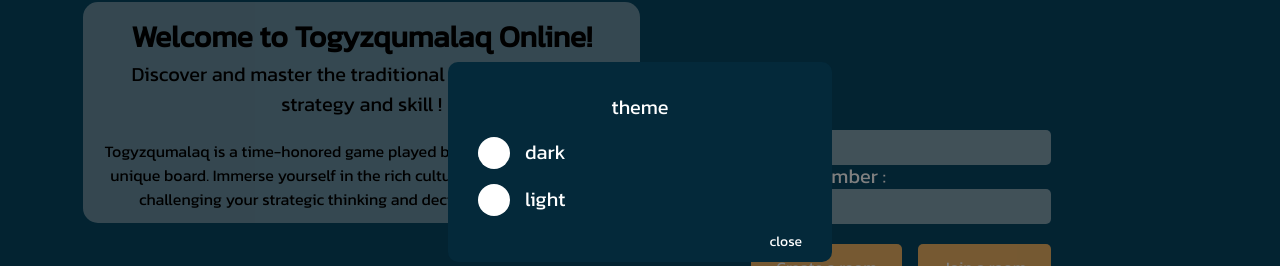
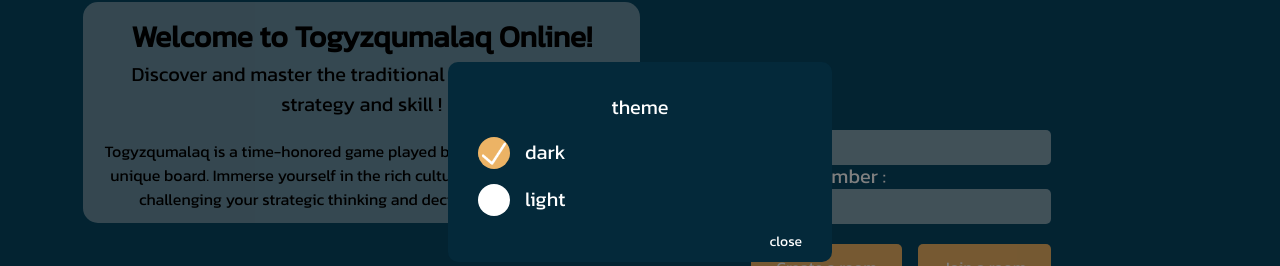
Before and after one commit to aruzhansabitkyzy/togyzqumalaq, a Next.js app: page / in a window 1280 px wide. Both pictures are taken after a click on the element "theme". Shown: the part 98-364 px from the top of the page. Built offline with nearby package versions, Linux system fonts and the light colour scheme.

Commit message:
redux toolkit added to popup

```diff
--- a/app/layout.tsx
+++ b/app/layout.tsx
@@ -1,7 +1,7 @@
 import './globals.css'
 import { Kanit } from 'next/font/google'
 import Header from '../components/Header/Header'
-import Popup from '@/components/ui/Popup/Popup'
+import { ReduxProvider } from '@/store/provider'
 
 const kanit = Kanit({ subsets: ['latin'], weight:'400' })
 
@@ -17,10 +17,13 @@ export default function RootLayout({
   return (
         <html lang="en">
           <body className={kanit.className}>
+            <ReduxProvider>
               <Header />
               <main>
                 {children}
               </main>
+            </ReduxProvider>
+
             </body>
         </html>
   )
--- a/components/Header/Header.tsx
+++ b/components/Header/Header.tsx
@@ -1,11 +1,10 @@
 'use client';
-import Link from 'next/link';
-import Ornament from '../ui/Ornament/Ornament'
 import './header.css';
 import {useState} from 'react';
 import React from 'react';
 import Popup from '../ui/Popup/Popup';
 import OrnamentSquare from '../ui/Ornament/OrnamentSquare';
+
 const Header = () => {
    const [show, setShow] = useState(false);
    const [action, setAction] = React.useState<string>("");
--- /dev/null
+++ b/components/Selection/Selection.tsx
@@ -0,0 +1,57 @@
+'use client';
+import {useDispatch} from 'react-redux';
+import { AppDispatch } from '@/store/store';
+import { changeLanguage, changeTheme } from '@/store/reducers/settingsSlice';
+import { useAppSelector } from '@/store/store';
+import '/public/css/selection.css';
+
+//constant arrays
+const LANGUAGES = ['english', 'kazakh', 'russian']
+const THEMES = ['dark' , 'light']
+
+//type
+type PropType = {
+    isTheme: boolean,
+    isLanguage: boolean
+}
+
+const Selection = ({isTheme, isLanguage}: PropType) => {
+
+    const dispatch = useDispatch<AppDispatch>();
+    const {theme, language} = useAppSelector((state) => state.settings.settings)
+
+    function handleTheme(el:string) {
+        dispatch(changeTheme(el))
+     }
+
+     function handleLanguage(el:string) {
+        dispatch(changeLanguage(el))
+     }
+    return(
+        <>
+         {isTheme && THEMES.map((el) => (
+                <div key={el} className='popup__option' onClick={() => handleTheme(el)}>
+                    <div className={`popup__option_circle ${theme === el  ? 'yellow' : ''}`}>
+                        {theme === el && (
+                            <img src={'/images/tick.png'}/>
+                        )}
+                    </div>
+                    <div className='popup__option_text'>{el}</div>
+                </div>
+           ))}
+            {isLanguage && LANGUAGES.map((el) => (
+                <div key={el} className='popup__option' onClick={() => handleLanguage(el)}>
+                    <div className={`popup__option_circle ${language === el  ? 'yellow' : ''}`}>
+                       {language === el && (
+                            <img src={'/images/tick.png' }/>
+                        )}
+                    </div>
+                    <div className='popup__option_text'>{el}</div>
+                </div>
+           ))}
+        </>
+
+
+    )
+}
+export default Selection;
--- a/components/ui/Popup/Popup.tsx
+++ b/components/ui/Popup/Popup.tsx
@@ -1,5 +1,6 @@
-import {useState, useEffect} from 'react';
+'use client';
 import '/public/css/popup.css';
+import Selection from '@/components/Selection/Selection';
 
 const LANGUAGES = ['english', 'kazakh', 'russian']
 const THEMES = ['dark' , 'light']
@@ -15,30 +16,14 @@ const Popup = (props:Props) => {
    const isTheme = props.action=='theme'
    const isLanguage = props.action=='lang'
 
-   function closePopup() {
-       props.setShow(false);
-   }
-
-
    return(
       <div className='popup'>
         <div className='popup__box'>
             <h2 className='popup__title'>{props.action}</h2>
             <div className='popup__body'>
-            {isTheme && THEMES.map((el) => (
-                <div className='popup__option'>
-                    <div className='popup__option_circle'></div>
-                    <div className='popup__option_text'>{el}</div>
-                </div>
-            ))}
-            {isLanguage && LANGUAGES.map((el) => (
-                <div className='popup__option'>
-                    <div className='popup__option_circle'></div>
-                    <div className='popup__option_text'>{el}</div>
-                </div>
-            ))}
+               <Selection isTheme={isTheme} isLanguage={isLanguage} />
             </div>
-            <div className='popup__close' onClick={() => closePopup()}>
+            <div className='popup__close' onClick={() => props.setShow(false)}>
                 close
             </div>
         </div>
--- a/package.json
+++ b/package.json
@@ -9,6 +9,7 @@
     "lint": "next lint"
   },
   "dependencies": {
+    "@reduxjs/toolkit": "^1.9.5",
     "@types/node": "20.3.1",
     "@types/react": "18.2.13",
     "@types/react-dom": "18.2.6",
@@ -16,11 +17,15 @@
     "eslint": "8.43.0",
     "eslint-config-next": "13.4.6",
     "next": "13.4.6",
+    "next-redux-wrapper": "^8.1.0",
     "postcss": "8.4.24",
     "react": "18.2.0",
     "react-dom": "18.2.0",
     "react-redux": "^8.1.1",
     "react-type-animation": "^3.1.0",
+    "redux": "^4.2.1",
+    "redux-devtools-extension": "^2.13.9",
+    "redux-thunk": "^2.4.2",
     "tailwindcss": "3.3.2",
     "typescript": "5.1.3"
   },
--- a/public/css/popup.css
+++ b/public/css/popup.css
@@ -22,21 +22,7 @@
     color: white;
     margin-bottom: 15px;
 }
-.popup__option {
-    display: flex;
-    margin-bottom: 15px;
-}
-.popup__option_circle {
-    width: 32px;
-    height: 32px;
-    background-color: white;
-    border-radius: 100%;
-    margin-right: 15px;
-}
-.popup__option_text {
-    font-size:20px;
-    color: white;
-}
+
 .popup__close {
     color: white;
     font-size:14px;
--- /dev/null
+++ b/public/css/selection.css
@@ -0,0 +1,19 @@
+.popup__option {
+    display: flex;
+    margin-bottom: 15px;
+    cursor: pointer;
+}
+.popup__option_circle {
+    width: 32px;
+    height: 32px;
+    background-color: white;
+    border-radius: 100%;
+    margin-right: 15px;
+}
+.popup__option_text {
+    font-size:20px;
+    color: white;
+}
+.yellow {
+    background-color:#ECB365;
+}
--- /dev/null
+++ b/store/provider.tsx
@@ -0,0 +1,12 @@
+'use client';
+import { store } from './store';
+import {Provider} from 'react-redux';
+import React from 'react';
+
+export function ReduxProvider({children} : {children: React.ReactNode}) {
+   return(
+    <Provider store={store} >
+        {children}
+    </Provider>
+   )
+}
--- /dev/null
+++ b/store/reducers/settingsSlice.tsx
@@ -0,0 +1,34 @@
+'use client';
+import { createSlice, PayloadAction } from '@reduxjs/toolkit'
+
+type InitialState = {
+    settings: SettingsState;
+}
+
+type SettingsState = {
+    theme: string,
+    language: string
+}
+
+const initialState = {
+    settings: {
+        theme: "dark",
+        language: "english"
+    } as SettingsState
+} as InitialState
+
+const settingsSlice= createSlice({
+    name:"settings",
+    initialState:initialState,
+    reducers:{
+         changeTheme : (state, action:PayloadAction<string>) => {
+             state.settings.theme=action.payload;
+         },
+         changeLanguage: (state, action:PayloadAction<string>) => {
+            state.settings.language=action.payload;
+         }
+     }
+})
+
+export const {changeTheme, changeLanguage} = settingsSlice.actions;
+export default settingsSlice.reducer;
--- a/store/store.tsx
+++ b/store/store.tsx
@@ -0,0 +1,16 @@
+'use client';
+import { configureStore } from '@reduxjs/toolkit'
+import  settingsSlice  from './reducers/settingsSlice'
+import {useSelector , TypedUseSelectorHook} from 'react-redux';
+
+// config the store
+export const store= configureStore({
+   reducer: {
+     settings: settingsSlice
+   }
+})
+
+
+export type RootState = ReturnType<typeof store.getState>
+export type AppDispatch = typeof store.dispatch;
+export const useAppSelector:TypedUseSelectorHook<RootState> = useSelector;
```
Also changed, not shown: public/css/global.css (line endings or trailing spaces), public/images/tick.png (added), 1 other file (tests, documents, lock files or other folders). Lines whose indentation alone changed are shown as unchanged.
